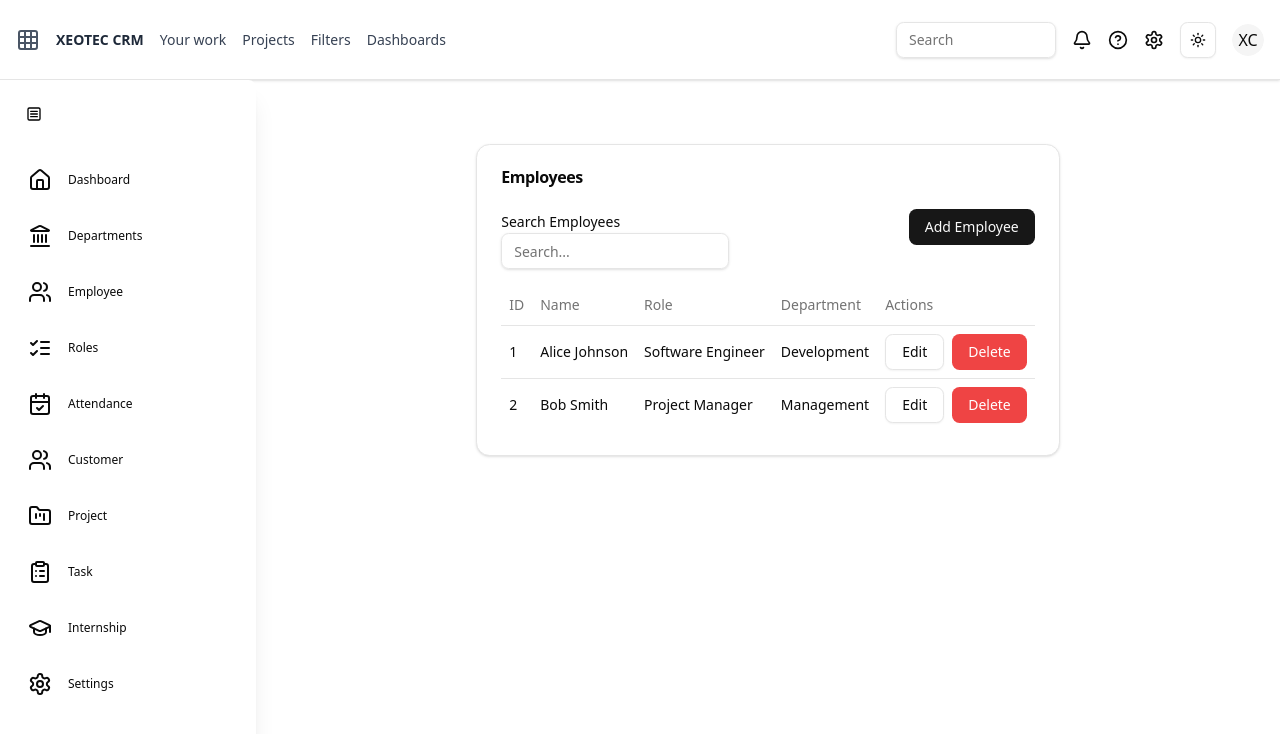
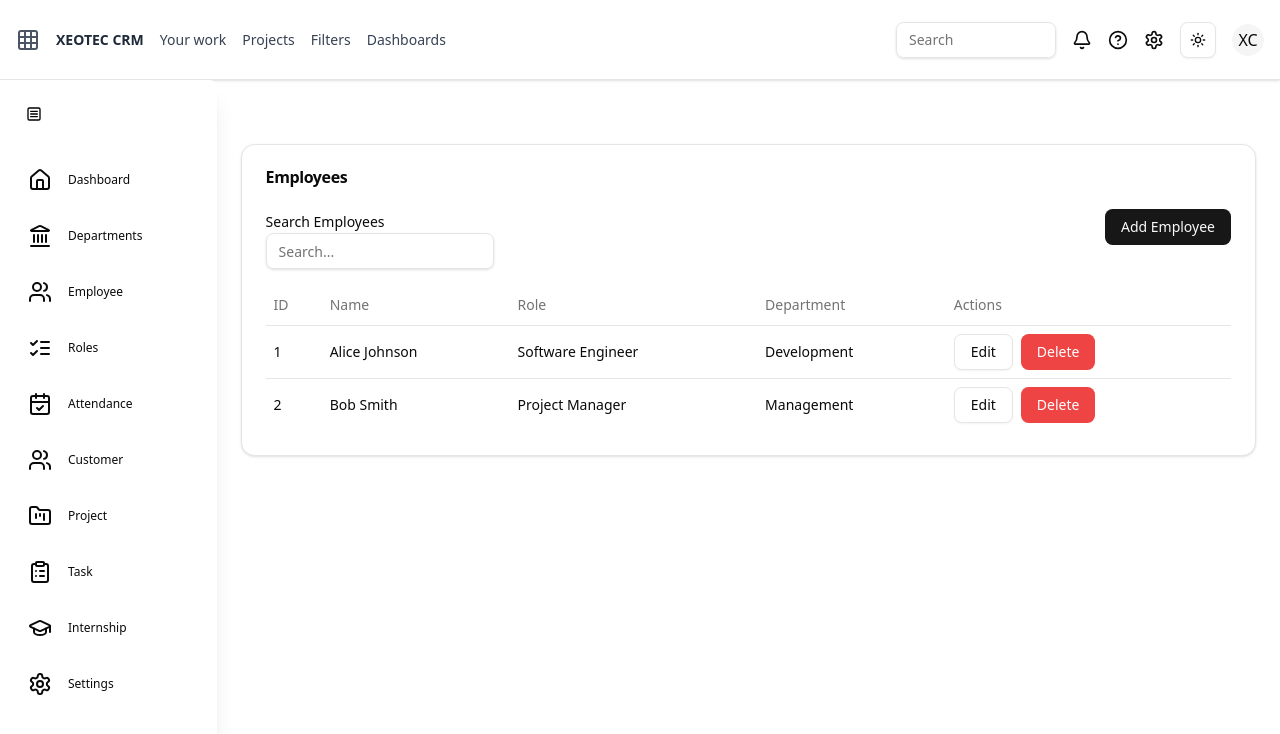
Before and after one commit to Sandip040401/xeotec-crm-new, a React (Vite) app in the folder crm/: page /admin/employee in a window 1280 px wide. Shown: the top 734 px of the page. Built offline with nearby package versions, Linux system fonts and the light colour scheme.

Commit message:
fixed routing issue

```diff
--- a/crm/src/components/custom-components/Sidebar.jsx
+++ b/crm/src/components/custom-components/Sidebar.jsx
@@ -57,7 +57,7 @@ const Sidebar = () => {
           active={location.pathname === "/admin/department"}
         />
         <SidebarItem
-          to="/employee"
+          to="/admin/employee"
           icon={<Users className="" />}
           label="Employee"
           isOpen={isOpen}
--- a/crm/src/pages/admin/Employee.jsx
+++ b/crm/src/pages/admin/Employee.jsx
@@ -31,7 +31,7 @@ const Employee = () => {
   ]);
 
   return (
-    <div className="max-w-6xl mx-auto mt-10 p-6">
+    <div className="w-full mx-auto mt-10 p-6">
       <Card>
         <CardHeader>
           <CardTitle>Employees</CardTitle>
@@ -42,7 +42,7 @@ const Employee = () => {
               <Label>Search Employees</Label>
               <Input placeholder="Search..." />
             </div>
-            <Button onClick={() => navigate("add-employee")}>
+            <Button onClick={() => navigate("/admin/add-employee")}>
               Add Employee
             </Button>
           </div>
--- a/crm/src/routes/AdminRoutes.jsx
+++ b/crm/src/routes/AdminRoutes.jsx
@@ -16,6 +16,7 @@ export const AdminRoutes = [
     <Route path="profile" element={<AdminProfile />} />
     <Route path="project" element={<Project />} />
     <Route path="employee" element={<Employee />} />
+
     <Route path="setting" element={<Settings />} />
     <Route path="department" element={<Department />} />
     <Route path="department" element={<Department />} />
```
